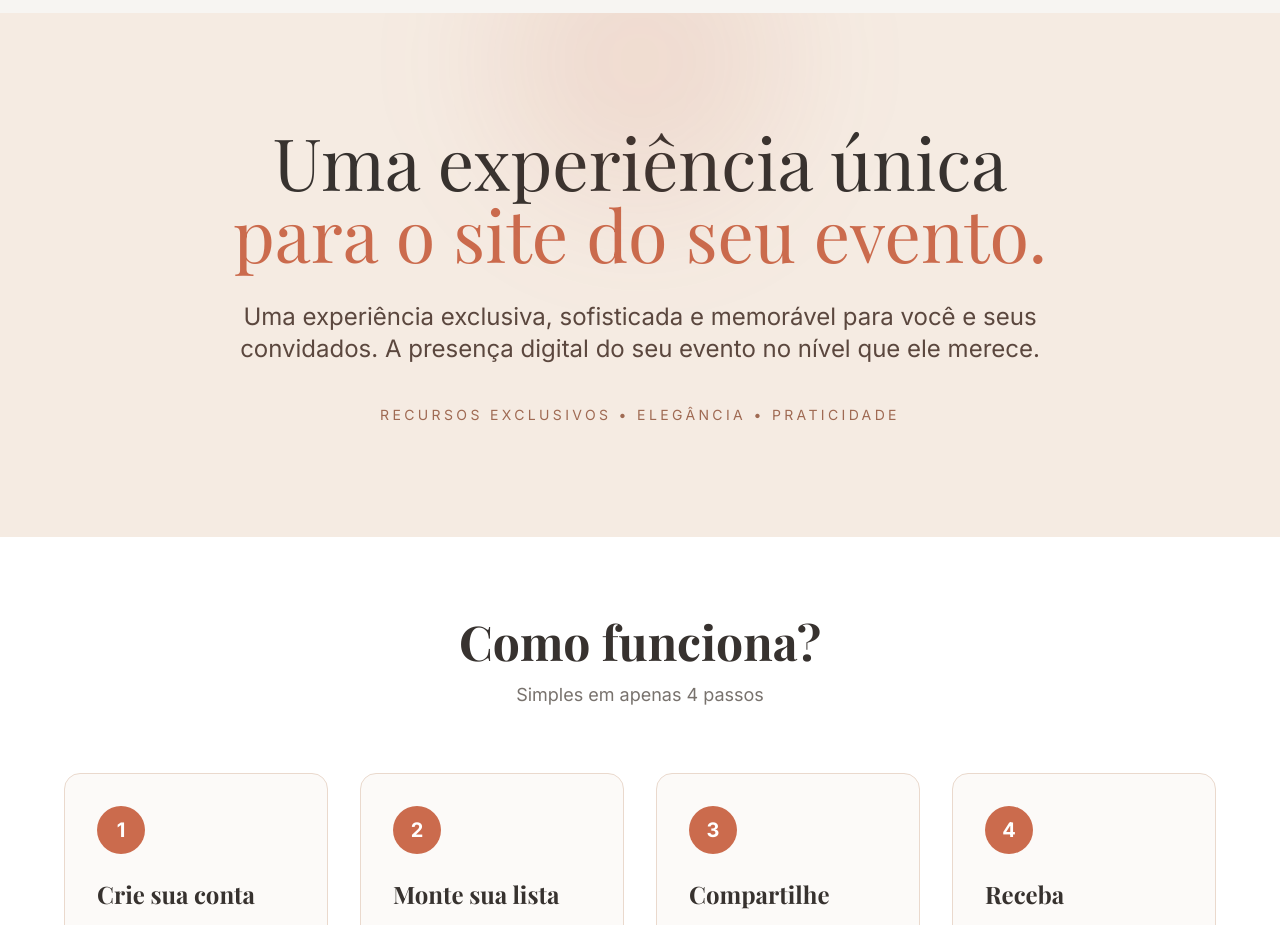
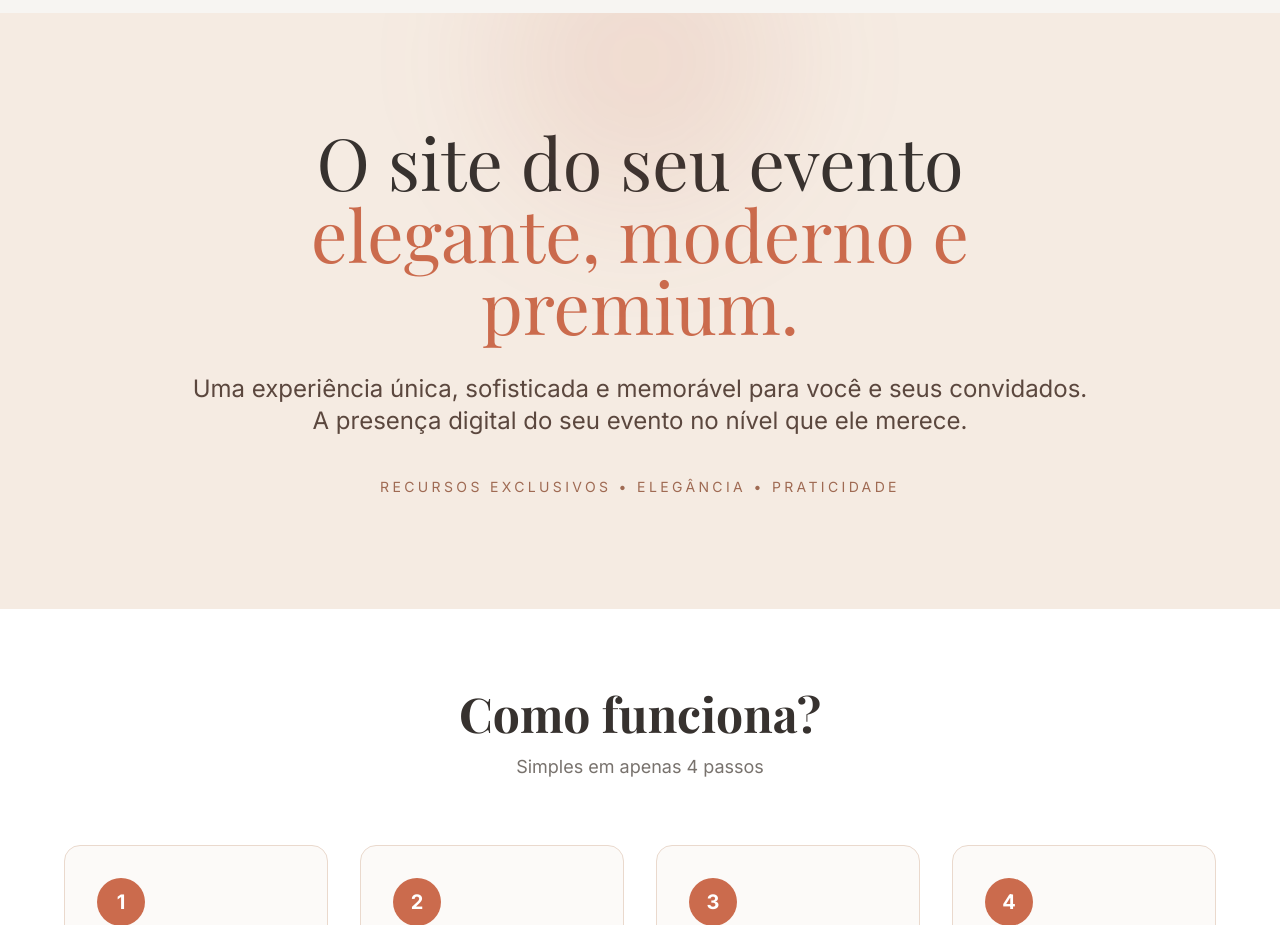
Before and after one commit to lumieconvites-netizen/lumie-presentes, a Next.js app: page / in a window 1280 px wide. Shown: the part 780-1705 px from the top of the page. Built offline with nearby package versions, Linux system fonts and the light colour scheme; no server answers.

Commit message:
fix: restore premium section title and move 'experiencia unica' to subtitle

```diff
--- a/app/page.tsx
+++ b/app/page.tsx
@@ -148,12 +148,12 @@ export default function HomePage() {
         <div className="container mx-auto px-6">
           <div className="max-w-4xl mx-auto text-center">
             <h2 className="font-display text-5xl md:text-7xl leading-[1.02] text-foreground">
-              Uma experiência única
-              <span className="block text-primary">para o site do seu evento.</span>
+              O site do seu evento
+              <span className="block text-primary">elegante, moderno e premium.</span>
             </h2>
 
             <p className="mt-8 text-lg md:text-2xl text-[#5b473e] leading-relaxed">
-              Uma experiência exclusiva, sofisticada e memorável para você e seus convidados.
+              Uma experiência única, sofisticada e memorável para você e seus convidados.
               A presença digital do seu evento no nível que ele merece.
             </p>
 
```
